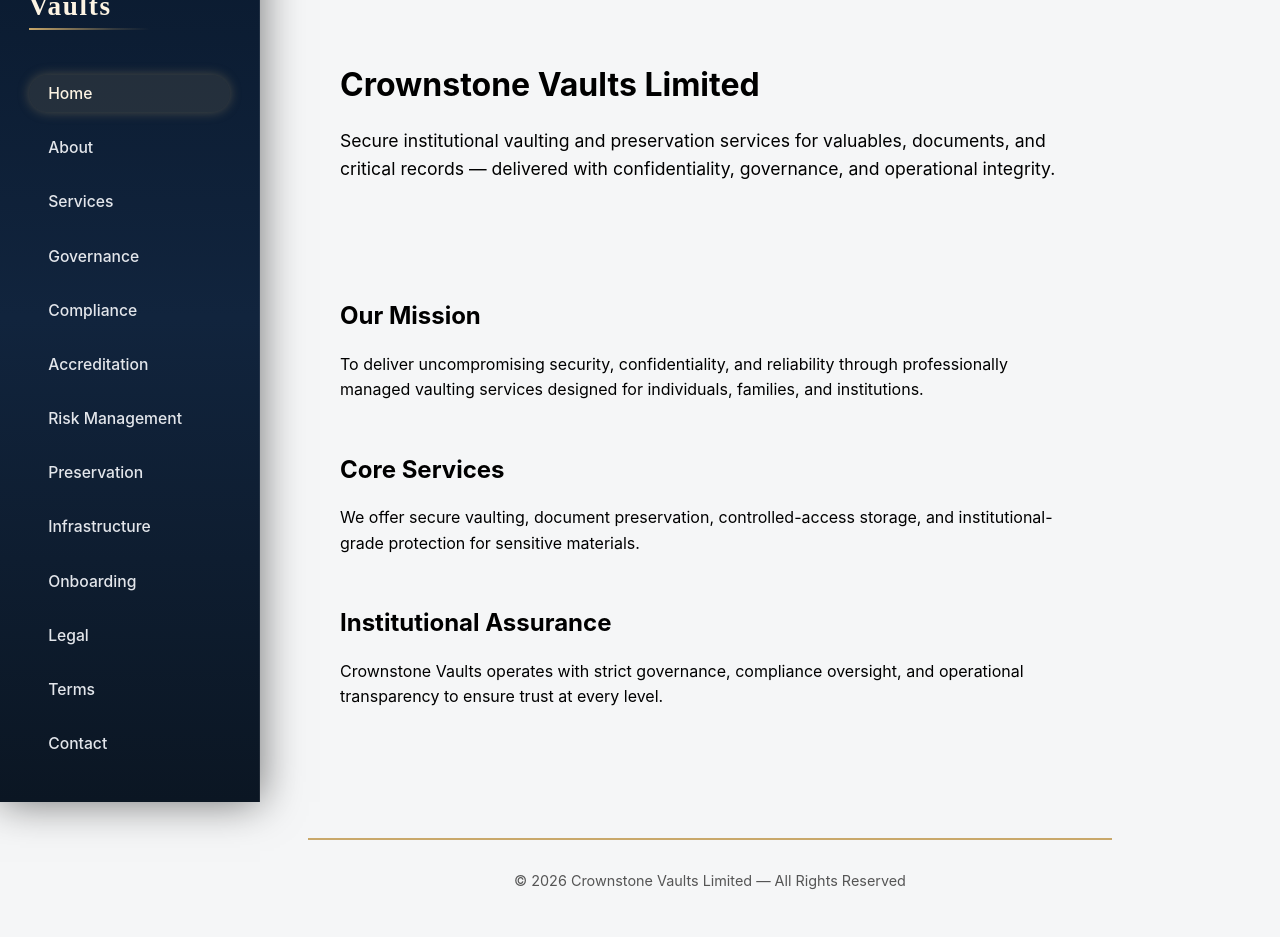
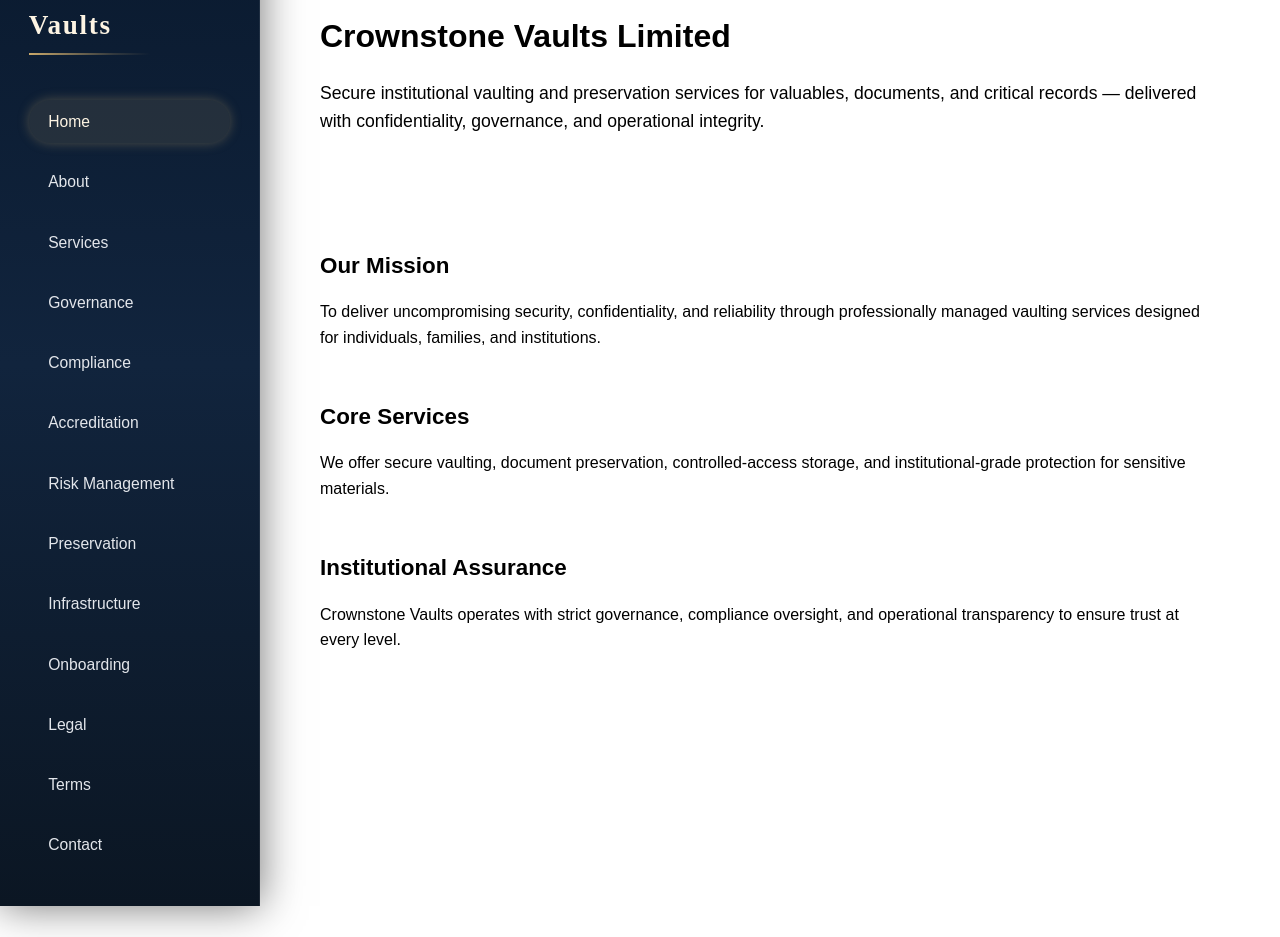
Before and after one commit to soulnlite/crownstone-vaults, a Next.js app: page / in a window 1280 px wide. Shown: the part 80-1017 px from the top of the page. After the commit the page ends 813 px from the top, so only its background shows below. Built offline with nearby package versions, Linux system fonts and the light colour scheme.

Commit message:
layout update

```diff
--- a/app/layout.tsx
+++ b/app/layout.tsx
@@ -1,48 +1,23 @@
-import Sidebar from "./Sidebar";
+import "./globals.css";
+import type { Metadata } from "next";
+import Sidebar from "./sidebar";
 
-export const metadata = {
+export const metadata: Metadata = {
   title: "Crownstone Vaults Limited",
-  description: "Institutional vault and secure storage services",
+  description: "Institutional Vaulting & Preservation Infrastructure",
 };
 
-export default function RootLayout({ children }: { children: React.ReactNode }) {
+export default function RootLayout({
+  children,
+}: {
+  children: React.ReactNode;
+}) {
   return (
     <html lang="en">
-      <body
-        style={{
-          margin: 0,
-          fontFamily: "Inter, Arial, sans-serif",
-          minHeight: "100vh",
-          display: "flex",
-          flexDirection: "row",
-          background: "#F5F6F7",
-        }}
-      >
-        <Sidebar />
-
-        <div
-          style={{
-            marginLeft: "260px",
-            flex: 1,
-            padding: "3rem",
-            maxWidth: "900px",
-            boxSizing: "border-box",
-          }}
-        >
-          {children}
-
-          <footer
-            style={{
-              marginTop: "3rem",
-              paddingTop: "2rem",
-              borderTop: "2px solid #C9A86A",
-              textAlign: "center",
-              fontSize: "0.9rem",
-              color: "#555",
-            }}
-          >
-            © {new Date().getFullYear()} Crownstone Vaults Limited — All Rights Reserved
-          </footer>
+      <body>
+        <div style={{ display: "flex", minHeight: "100vh" }}>
+          <Sidebar />
+          <main style={{ marginLeft: "260px", width: "100%" }}>{children}</main>
         </div>
       </body>
     </html>
```
